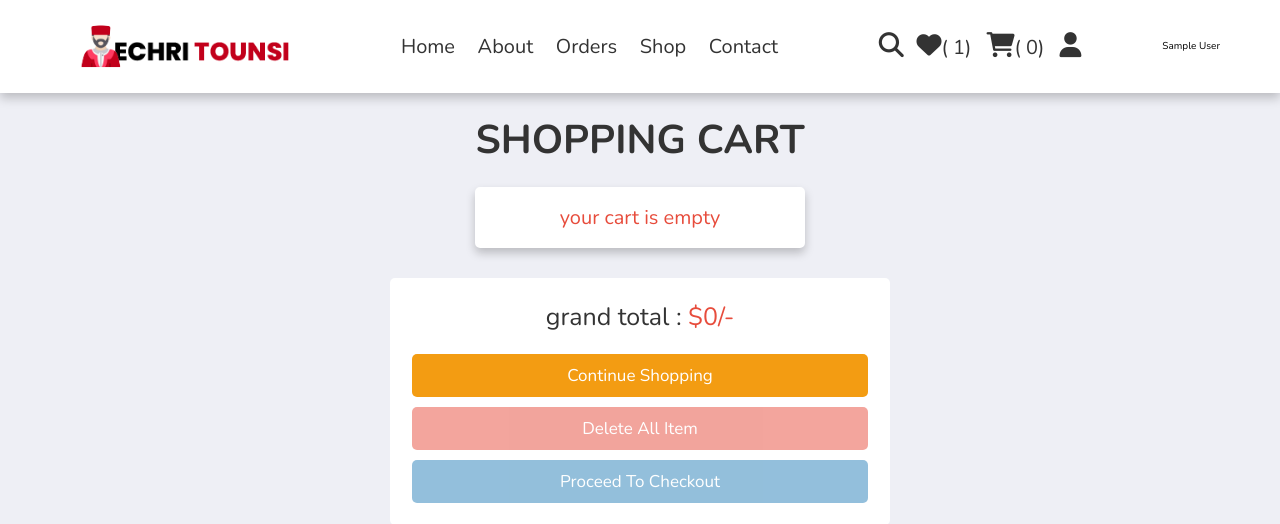
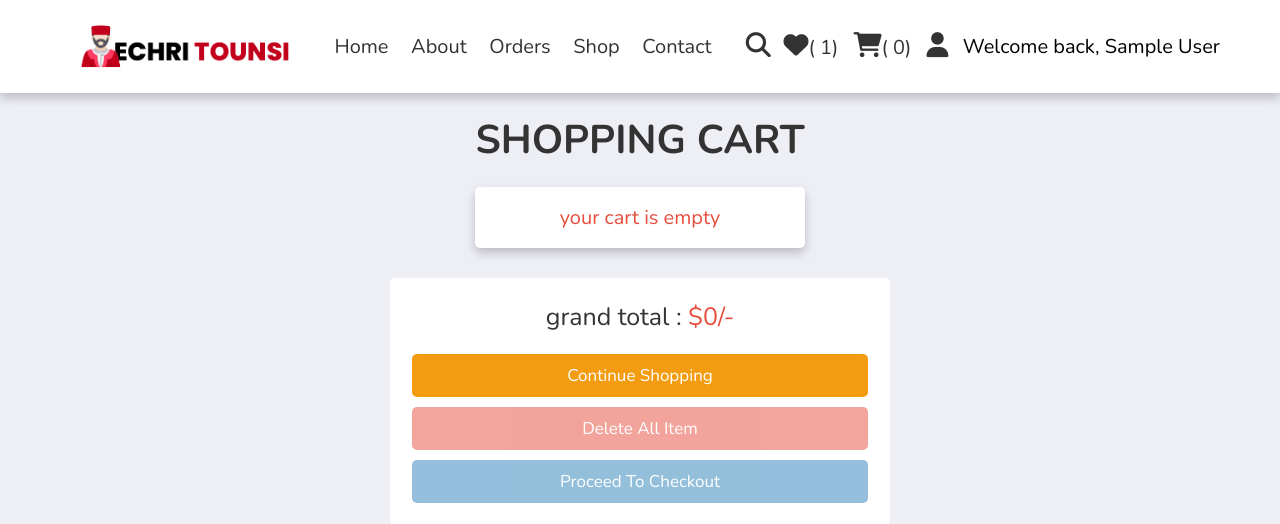
Before and after one commit to AminKaammoun/Echri-Tounsi, a PHP site: page /Echri-Tounsi/cart.php in a window 1280 px wide. Shown: the top 524 px of the page. Run offline with PHP 8.4, Linux system fonts and the light colour scheme; the visitor is signed in with stand-in values (Sample User, id 1); data comes from the database, SQL or seed files in the repository; tables that the repository leaves empty hold one stand-in row (values such as "Sample post"); some libraries are stand-ins or nearby versions.

Commit message:
Fixed UserName Error

```diff
--- a/components/user_header.php
+++ b/components/user_header.php
@@ -88,9 +88,11 @@ if (isset($message)) {
 
       </div>
       <div>
-      <p>
-               <?= $fetch_profile["name"]; ?>
+         <?php if(isset($fetch_profile["name"])){ ?>
+      <p style="font-size: 20px;">
+              Welcome back, <?= $fetch_profile["name"]; ?>
             </p>
+            <?php } ?>
       </div>
 
    </section>
```
